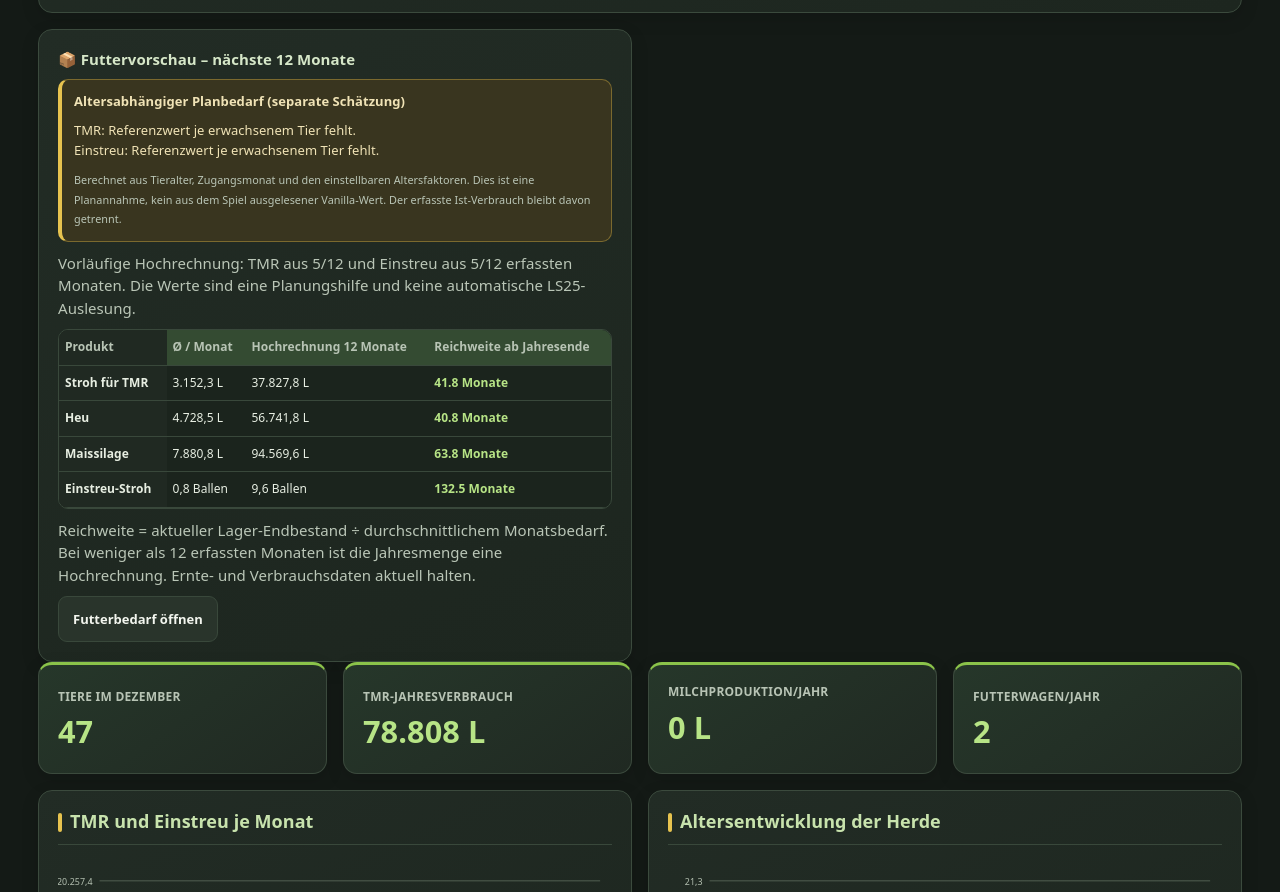
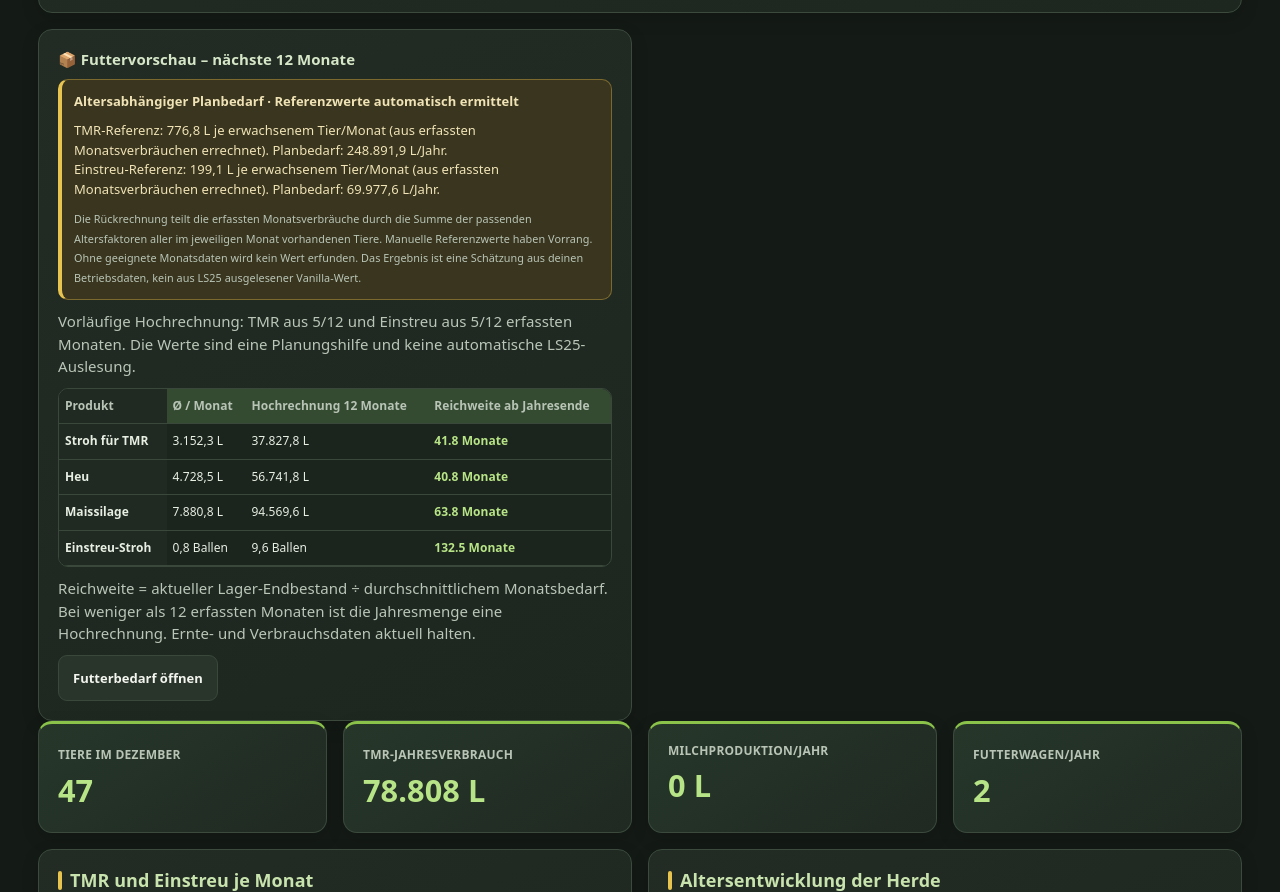
Before and after one commit to gluecksritter84-ship-it/Landwirtschaftssimulator25, a plain HTML site: page index.html in a window 1280 px wide. Shown: the part 1084-1976 px from the top of the page. Drawn offline with Linux system fonts and the light colour scheme.

Commit message:
Add files via upload

```diff
--- a/index.html
+++ b/index.html
@@ -1048,7 +1048,7 @@ input,select,textarea,button{max-width:100%;min-width:0}
 <div class="span-4"><div class="kpi">9.000 L</div><b>Stroh · 20 %</b></div>
 <div class="span-4"><div class="kpi">13.500 L</div><b>Heu · 30 %</b></div>
 <div class="span-4"><div class="kpi">22.500 L</div><b>Maissilage · 50 %</b></div>
-</div><div class="actions"><button class="btn primary" id="saveBtn">Einstellungen speichern</button><button class="btn" id="resetBtn">Hofdaten komplett zurücksetzen</button></div><small id="saveMsg">Änderungen werden lokal im Browser gespeichert. Ein kompletter Reset löscht die Hofdaten dieses Browsers; exportiere vorher bei Bedarf ein Backup.</small></div>
+</div><div class="actions"><button class="btn primary" id="saveBtn" type="button">Einstellungen speichern</button><button class="btn" id="resetBtn" type="button">Hofdaten komplett zurücksetzen</button></div><small id="saveMsg">Änderungen werden lokal im Browser gespeichert. Ein kompletter Reset löscht die Hofdaten dieses Browsers; exportiere vorher bei Bedarf ein Backup.</small></div>
 </div>
 </section>
 <section class="panel" id="months">
@@ -1063,7 +1063,7 @@ input,select,textarea,button{max-width:100%;min-width:0}
 <div class="table-wrap"><table><thead><tr><th>Monat</th><th>Stall</th><th>TMR (L)</th><th>Einstreu (L)</th></tr></thead><tbody id="stallConsumptionRows"></tbody></table></div>
 <div aria-live="polite" class="note" id="stallConsumptionStatus"></div>
 </div>
-<div class="actions"><button class="btn primary" id="updateBtn">Berechnungen aktualisieren</button><button class="btn" id="csvBtn">Monatsdaten als CSV exportieren</button></div>
+<div class="actions"><button class="btn primary" id="updateBtn" type="button">Berechnungen aktualisieren</button><button class="btn" id="csvBtn" type="button">Monatsdaten als CSV exportieren</button></div>
 </div>
 </section>
 <section class="panel" id="production">
@@ -1310,7 +1310,7 @@ function persist(){try{
  localStorage.setItem("ls25buffalo_next_id",String(nextAnimalId));
  const savedAt=new Date().toISOString();localStorage.setItem("ls25buffalo_last_saved_at",savedAt);setSaveIndicator("Lokal gespeichert · "+new Date(savedAt).toLocaleString("de-DE",{dateStyle:"short",timeStyle:"short"}));
  try{window.dispatchEvent(new Event("ls25-local-data-changed"));}catch(_){}
- }catch(e){setSaveIndicator("Speichern fehlgeschlagen · bitte Backup prüfen",true);}}
+ }catch(e){setSaveIndicator("Speichern fehlgeschlagen · Speicherplatz oder Browserdaten prüfen",true);const msg=document.getElementById("backupMsg");if(msg)msg.textContent="Achtung: Lokales Speichern fehlgeschlagen. Bitte sofort ein JSON-Backup herunterladen, sofern die Daten noch angezeigt werden. Ursache: "+(e&&e.message?e.message:"unbekannter Speicherfehler");}}
 
 function load(){try{
  // V65: Keine automatische Löschung oder Zurücksetzung vorhandener Tierbestände.
@@ -1486,27 +1486,55 @@ function updateMixer(){
  if(out)out.innerHTML=`<div class="grid"><div class="card span-4"><div class="kpi">${fmt(straw)} L</div><b>Stroh · 20 %</b></div><div class="card span-4"><div class="kpi">${fmt(hay)} L</div><b>Heu · 30 %</b></div><div class="card span-4"><div class="kpi">${fmt(silage)} L</div><b>Maissilage · 50 %</b></div></div>`;
 }
 
-function estimateAgeBasedFeedDemand(sourceHerd=herd, sourceSettings=getSettings()){
+function estimateAgeBasedFeedDemand(sourceHerd=herd, sourceSettings=getSettings(), sourceMonths=data){
  const settings=sourceSettings||{};
- const result={tmr:0,bedding:0,months:[],animals:0,missingTmr:!(Number(settings.adultTmrMonthly)>0),missingBedding:!(Number(settings.adultBeddingMonthly)>0)};
+ const herdRows=Array.isArray(sourceHerd)?sourceHerd:[];
+ const monthRows=Array.isArray(sourceMonths)?sourceMonths:[];
  const factorFor=(age,kind)=>{
   const group=age<6?'Calf':age<12?'Young':age<24?'Subadult':'Adult';
-  const value=Number(settings[`${kind}Factor${group}`]);
+  const raw=settings[`${kind}Factor${group}`];
+  const value=raw===undefined?0:Number(raw);
   return Number.isFinite(value)?Math.max(0,value):0;
  };
+ let observedTmr=0,weightedTmr=0,observedBedding=0,weightedBedding=0;
+ const monthFactors=[];
  for(let month=1;month<=12;month++){
-  let tmr=0,bedding=0,count=0;
-  (Array.isArray(sourceHerd)?sourceHerd:[]).forEach(animal=>{
+  let tmrFactorSum=0,beddingFactorSum=0,count=0;
+  herdRows.forEach(animal=>{
    if((animal.type||'buffalo')==='pig')return;
-   const start=Math.max(1,Math.min(12,Number(animal.startMonth)||1));
+   const start=Math.max(1,Math.min(12,Math.floor(Number(animal.startMonth)||1)));
    if(start>month)return;
    const age=Math.max(0,Number(animal.age)||0)+(month-start);
    count++;
-   if(!result.missingTmr)tmr+=Number(settings.adultTmrMonthly)*factorFor(age,'tmr');
-   if(!result.missingBedding)bedding+=Number(settings.adultBeddingMonthly)*factorFor(age,'bedding');
+   tmrFactorSum+=factorFor(age,'tmr');
+   beddingFactorSum+=factorFor(age,'bedding');
   });
-  result.months.push({month,count,tmr,bedding});
-  result.tmr+=tmr;result.bedding+=bedding;result.animals=Math.max(result.animals,count);
+  const row=monthRows[month-1]||{};
+  const actualTmr=Math.max(0,Number(row.tmr)||0);
+  const actualBedding=Math.max(0,Number(row.bedding)||0);
+  if(actualTmr>0&&tmrFactorSum>0){observedTmr+=actualTmr;weightedTmr+=tmrFactorSum;}
+  if(actualBedding>0&&beddingFactorSum>0){observedBedding+=actualBedding;weightedBedding+=beddingFactorSum;}
+  monthFactors.push({month,count,tmrFactorSum,beddingFactorSum,actualTmr,actualBedding});
+ }
+ const manualTmr=Math.max(0,Number(settings.adultTmrMonthly)||0);
+ const manualBedding=Math.max(0,Number(settings.adultBeddingMonthly)||0);
+ const inferredTmr=weightedTmr>0?observedTmr/weightedTmr:0;
+ const inferredBedding=weightedBedding>0?observedBedding/weightedBedding:0;
+ const referenceTmr=manualTmr||inferredTmr;
+ const referenceBedding=manualBedding||inferredBedding;
+ const result={
+  tmr:0,bedding:0,months:[],animals:0,monthFactors,
+  referenceTmr,referenceBedding,
+  tmrSource:manualTmr?'manuell':'aus erfassten Monatsverbräuchen errechnet',
+  beddingSource:manualBedding?'manuell':'aus erfassten Monatsverbräuchen errechnet',
+  missingTmr:!(referenceTmr>0),missingBedding:!(referenceBedding>0)
+ };
+ for(let month=1;month<=12;month++){
+  const f=monthFactors[month-1];
+  const tmr=result.missingTmr?0:referenceTmr*f.tmrFactorSum;
+  const bedding=result.missingBedding?0:referenceBedding*f.beddingFactorSum;
+  result.months.push({month,count:f.count,tmr,bedding});
+  result.tmr+=tmr;result.bedding+=bedding;result.animals=Math.max(result.animals,f.count);
  }
  return result;
 }
@@ -1542,8 +1570,8 @@ function renderManagementCockpit(totals,stockNow){
   if(missingBedding||beddingMonths===0)warnings.push("Für Einstreu fehlen Monatsverbrauchswerte oder ein Referenzwert je erwachsenem Tier.");
   const warningHtml=warnings.length?`<div class="note"><b>Futterplanung teilweise unvollständig</b><p>${warnings.join(" ")} Fehlende Werte werden nicht als bestätigter Bedarf ausgegeben.</p></div>`:"";
   const emptyHtml=tmrMonths===0&&beddingMonths===0?`<div class="note"><b>Noch keine Verbrauchsmonate erfasst</b><p>Eine belastbare Hochrechnung ist erst möglich, wenn du mindestens einen Monatsverbrauch für TMR oder Einstreu einträgst.</p></div>`:"";
-  const ageEstimate=estimateAgeBasedFeedDemand(typeof getHerd==='function'?getHerd():herd,settings);
-  const ageEstimateHtml=`<div class="note"><b>Altersabhängiger Planbedarf (separate Schätzung)</b><p>${ageEstimate.missingTmr?'TMR: Referenzwert je erwachsenem Tier fehlt.':`TMR: ${fmt(ageEstimate.tmr)} L/Jahr (${fmt(ageEstimate.tmr/12)} L/Monat im Jahresmittel).`}<br>${ageEstimate.missingBedding?'Einstreu: Referenzwert je erwachsenem Tier fehlt.':`Einstreu: ${fmt(ageEstimate.bedding)} L/Jahr (${fmt(ageEstimate.bedding/12)} L/Monat im Jahresmittel).`}</p><small>Berechnet aus Tieralter, Zugangsmonat und den einstellbaren Altersfaktoren. Dies ist eine Planannahme, kein aus dem Spiel ausgelesener Vanilla-Wert. Der erfasste Ist-Verbrauch bleibt davon getrennt.</small></div>`;
+  const ageEstimate=estimateAgeBasedFeedDemand(typeof getHerd==='function'?getHerd():herd,settings,monthRows);
+  const ageEstimateHtml=`<div class="note"><b>Altersabhängiger Planbedarf · Referenzwerte automatisch ermittelt</b><p>${ageEstimate.missingTmr?'TMR: Noch kein geeigneter Monatsverbrauch zur Rückrechnung vorhanden.':`TMR-Referenz: ${fmt(ageEstimate.referenceTmr)} L je erwachsenem Tier/Monat (${ageEstimate.tmrSource}). Planbedarf: ${fmt(ageEstimate.tmr)} L/Jahr.`}<br>${ageEstimate.missingBedding?'Einstreu: Noch kein geeigneter Monatsverbrauch zur Rückrechnung vorhanden.':`Einstreu-Referenz: ${fmt(ageEstimate.referenceBedding)} L je erwachsenem Tier/Monat (${ageEstimate.beddingSource}). Planbedarf: ${fmt(ageEstimate.bedding)} L/Jahr.`}</p><small>Die Rückrechnung teilt die erfassten Monatsverbräuche durch die Summe der passenden Altersfaktoren aller im jeweiligen Monat vorhandenen Tiere. Manuelle Referenzwerte haben Vorrang. Ohne geeignete Monatsdaten wird kein Wert erfunden. Das Ergebnis ist eine Schätzung aus deinen Betriebsdaten, kein aus LS25 ausgelesener Vanilla-Wert.</small></div>`;
   const projectionText=incomplete?`Vorläufige Hochrechnung: TMR aus ${tmrMonths}/12 und Einstreu aus ${beddingMonths}/12 erfassten Monaten.`:`Hochrechnung auf 12 Monate anhand der erfassten Verbrauchsmonate.`;
   feedEl.innerHTML=`${warningHtml}${emptyHtml}${ageEstimateHtml}<p class="muted">${projectionText} Die Werte sind eine Planungshilfe und keine automatische LS25-Auslesung.</p><div class="table-wrap"><table class="feed-plan-table"><thead><tr><th>Produkt</th><th>Ø / Monat</th><th>Hochrechnung 12 Monate</th><th>Reichweite ab Jahresende</th></tr></thead><tbody>${projectedItems.map(it=>{
    const stock=stockNow?.items?.[it.key],closing=Math.max(0,Number(stock?.closing)||0),monthly=it.monthly,annual=it.annual,runway=monthly>0?closing/monthly:null,shortage=annual>closing;
@@ -2609,7 +2637,7 @@ function updateBackupReminder(){
 function exportBackup(){
  // Vor dem Export den aktuell sichtbaren Jahresstand sicher in yearData ablegen.
  saveActiveYearData(activeYear());
- const backup={format:"LS2025-Hofverwaltung-Backup",version:22,createdAt:new Date().toISOString(),
+ const backup={format:"LS2025-Hofverwaltung-Backup",version:23,createdAt:new Date().toISOString(),
  settings:{...getSettings(),year:Number(activeYear())},months:data,yearData,yearHerdData,yearSettings,yearInitialized,harvestData,farmFields,nextFieldId,harvestPlans,yearClosures,milkYearClosures,operatingExpenses,nextExpenseId,operatingIncomes,nextIncomeId,stockSettings,stockTransactions,nextStockTransactionId,herd,nextAnimalId,nextHarvestId,milkTankOpening,milkEntries,stallData:{stalls:JSON.parse(localStorage.getItem("ls25buffalo_stalls")||"[]"),consumption:JSON.parse(localStorage.getItem("ls25buffalo_stall_consumption_v1")||"{}"),manualBase:JSON.parse(localStorage.getItem("ls25buffalo_stall_manual_base_v1")||"{}"),monthPlans:JSON.parse(localStorage.getItem("ls25buffalo_stall_month_plans")||"{}")}};
  const blob=new Blob([JSON.stringify(backup,null,2)],{type:"application/json"});
  const url=URL.createObjectURL(blob),a=document.createElement("a");a.href=url;
@@ -2623,13 +2651,22 @@ function validateBackupData(b){
  if(!Array.isArray(b.herd))throw new Error("Backup beschädigt: Tierbestand fehlt oder ist ungültig.");
  if(!b.yearData||typeof b.yearData!=="object"||Array.isArray(b.yearData))throw new Error("Backup beschädigt: Betriebsjahre fehlen.");
  if(!b.harvestData||typeof b.harvestData!=="object"||Array.isArray(b.harvestData))throw new Error("Backup beschädigt: Erntedaten fehlen.");
+ const objectFields=["yearHerdData","yearSettings","yearInitialized","harvestPlans","yearClosures","milkYearClosures","stockSettings","stallData"];
+ objectFields.forEach(key=>{if(b[key]!==undefined&&(!b[key]||typeof b[key]!=="object"||Array.isArray(b[key])))throw new Error("Backup beschädigt: "+key+" ist ungültig.");});
+ const arrayFields=["farmFields","stockTransactions","operatingExpenses","operatingIncomes"];
+ arrayFields.forEach(key=>{if(b[key]!==undefined&&!Array.isArray(b[key]))throw new Error("Backup beschädigt: "+key+" ist ungültig.");});
+ if(b.milkEntries!==undefined&&(!b.milkEntries||typeof b.milkEntries!=="object"||Array.isArray(b.milkEntries)))throw new Error("Backup beschädigt: Milchdaten sind ungültig.");
+ for(const animal of b.herd){if(!animal||typeof animal!=="object"||Array.isArray(animal))throw new Error("Backup beschädigt: Ein Tiereintrag ist ungültig.");}
  for(const [year,months] of Object.entries(b.yearData)){
-  if(!/^\d+$/.test(year)||!Array.isArray(months))throw new Error("Backup beschädigt: Monatsdaten für Betriebsjahr "+year+" sind ungültig.");
-  if(months.length>12)throw new Error("Backup beschädigt: Betriebsjahr "+year+" enthält mehr als zwölf Monate.");
- }
- if(b.yearHerdData!==undefined&&(!b.yearHerdData||typeof b.yearHerdData!=="object"||Array.isArray(b.yearHerdData)))throw new Error("Backup beschädigt: Tierbestände der Betriebsjahre sind ungültig.");
- if(b.milkEntries!==undefined&&(!b.milkEntries||typeof b.milkEntries!=="object"||Array.isArray(b.milkEntries)))throw new Error("Backup beschädigt: Milchdaten sind ungültig.");
- if(b.stallData!==undefined&&(!b.stallData||typeof b.stallData!=="object"||Array.isArray(b.stallData)))throw new Error("Backup beschädigt: Stalldaten sind ungültig.");
+  if(!/^\d+$/.test(year)||!Array.isArray(months)||months.length>12)throw new Error("Backup beschädigt: Monatsdaten für Betriebsjahr "+year+" sind ungültig.");
+  months.forEach((row,index)=>{
+   if(!row||typeof row!=="object"||Array.isArray(row))throw new Error("Backup beschädigt: Monat "+(index+1)+" in Betriebsjahr "+year+" ist ungültig.");
+   ["tmr","bedding","milkDelivered"].forEach(field=>{if(row[field]!==undefined&&(!Number.isFinite(Number(row[field]))||Number(row[field])<0))throw new Error("Backup beschädigt: Ungültiger Wert für "+field+" in Betriebsjahr "+year+".");});
+  });
+ }
+ if(b.yearHerdData)Object.entries(b.yearHerdData).forEach(([year,animals])=>{if(!/^\d+$/.test(year)||!Array.isArray(animals))throw new Error("Backup beschädigt: Tierbestand für Betriebsjahr "+year+" ist ungültig.");});
+ if(b.harvestData)Object.entries(b.harvestData).forEach(([year,records])=>{if(!/^\d+$/.test(year)||!Array.isArray(records))throw new Error("Backup beschädigt: Erntedaten für Betriebsjahr "+year+" sind ungültig.");});
+ if(b.stallData&&b.stallData.stalls!==undefined&&!Array.isArray(b.stallData.stalls))throw new Error("Backup beschädigt: Stallliste ist ungültig.");
  return true;
 }
 function importBackup(file){
@@ -2638,7 +2675,13 @@ function importBackup(file){
   try{
    const b=JSON.parse(reader.result);
    validateBackupData(b);
-   ids.forEach(id=>{if(b.settings[id]!==undefined)document.getElementById(id).value=b.settings[id]});
+   const backupYears=Object.keys(b.yearData||{}).filter(k=>/^\d+$/.test(k)).sort((a,c)=>Number(a)-Number(c));
+   const animalCount=b.herd.length;
+   const fieldCount=Array.isArray(b.farmFields)?b.farmFields.length:0;
+   const milkYearCount=Object.keys(b.milkEntries||{}).length;
+   const preview="Backup vom "+(b.createdAt?new Date(b.createdAt).toLocaleString("de-DE"):"ohne Zeitstempel")+"\nBetriebsjahre: "+(backupYears.join(", ")||"keine")+"\nTiere im aktiven Exportbestand: "+animalCount+"\nFelder: "+fieldCount+"\nMilchjahre: "+milkYearCount+"\n\nDer Import ersetzt die aktuell gespeicherten Hofdaten in diesem Browser. Vor dem Fortfahren bitte sicherstellen, dass ein aktuelles Backup vorhanden ist.\n\nBackup jetzt importieren?";
+   if(!confirm(preview))return;
+   ids.forEach(id=>{if(b.settings[id]!==undefined&&document.getElementById(id))document.getElementById(id).value=b.settings[id]});
    if(b.settings.year)document.getElementById("year").value=b.settings.year;
    if(b.stallData){localStorage.setItem("ls25buffalo_stalls",JSON.stringify(Array.isArray(b.stallData.stalls)?b.stallData.stalls:[]));localStorage.setItem("ls25buffalo_stall_consumption_v1",JSON.stringify(b.stallData.consumption||{}));localStorage.setItem("ls25buffalo_stall_manual_base_v1",JSON.stringify(b.stallData.manualBase||{}));localStorage.setItem("ls25buffalo_stall_month_plans",JSON.stringify(b.stallData.monthPlans||{}));}
    yearData=b.yearData;yearHerdData=b.yearHerdData||{};yearSettings=b.yearSettings||{};yearInitialized=b.yearInitialized||{};
@@ -3079,3 +3122,5 @@ load();const lastSaved=localStorage.getItem("ls25buffalo_last_saved_at");if(last
 #dashboard .card:has(>#dashboardMilkTank),
 #dashboard .card:has(>#annualSummary) { min-width:0; }
 </style>
+
+<!-- Release 2026-11-21: Wartungsrelease - automatische Referenzwerte, Backup-Validierung und Importvorschau. -->
```
